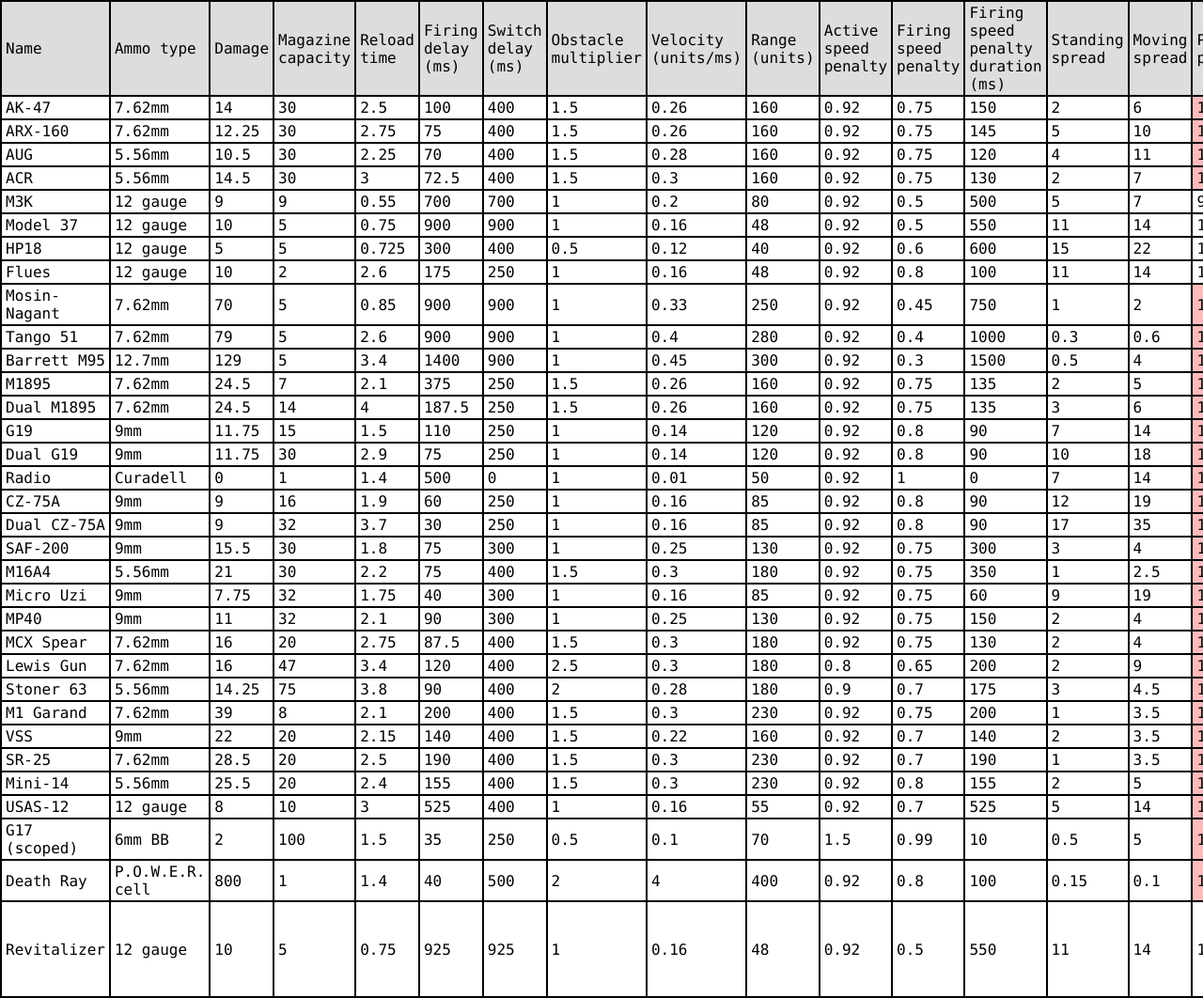
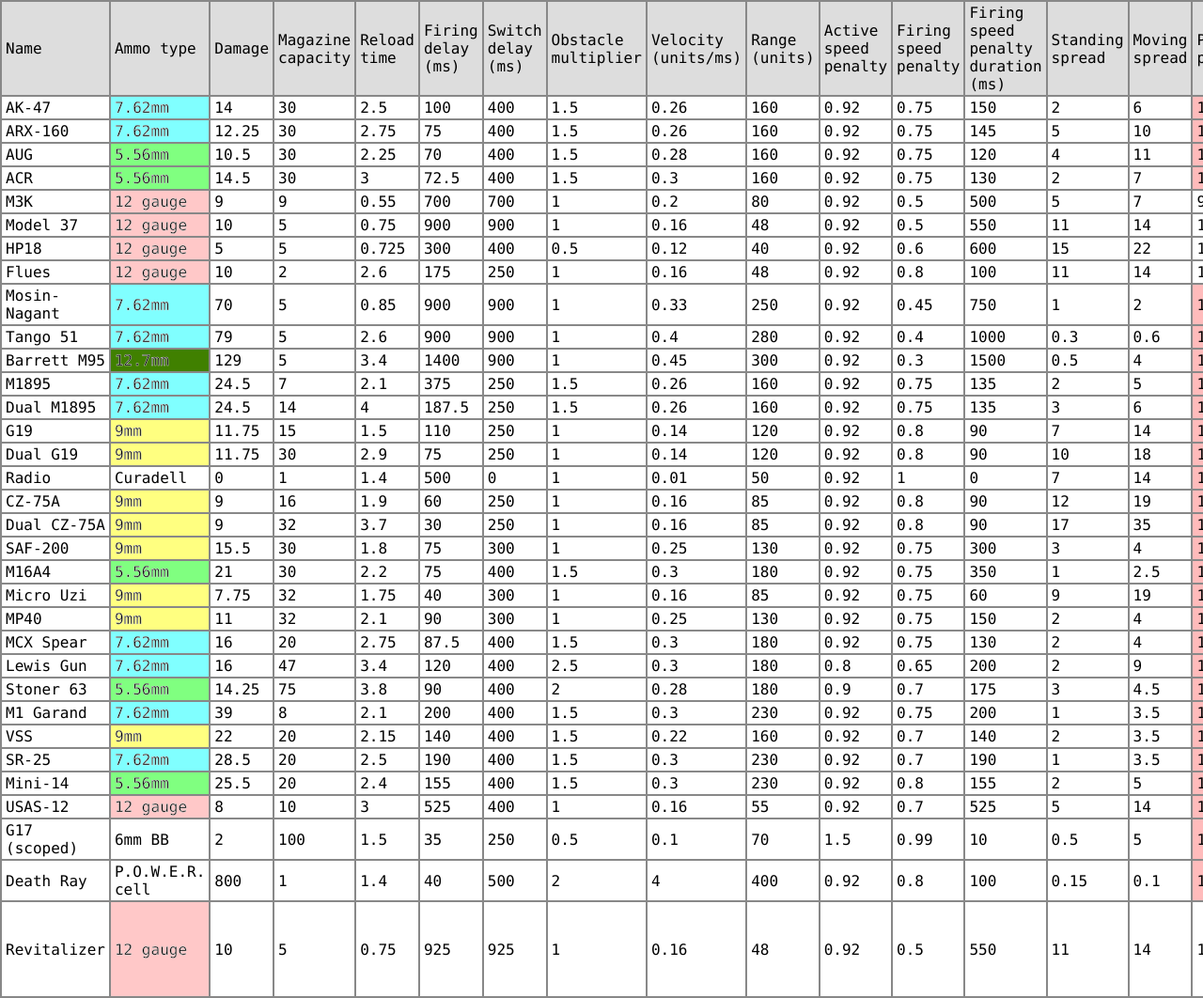
Before and after one commit to ei-pi/spreadsheet, a website with bundled scripts: page index.html in a window 1280 px wide. Shown: the top 1062 px of the page at 94% size. Built offline with nearby package versions, Linux system fonts and the light colour scheme.

Commit message:
color improvements

```diff
--- a/models/v0.14.0/exporter.ts
+++ b/models/v0.14.0/exporter.ts
@@ -1,12 +1,7 @@
-import { TableColumn } from "../../components/TableView/TableColumn.js";
 import { prepareTableView, PropertyDesc, TableView } from "../../components/TableView/TableView.js";
-import { makeElement, Maybe } from "../../util.js";
+import { makeElement } from "../../util.js";
 import { Guns, type GunDefinition, type DualGunNarrowing, type SingleGunNarrowing } from "./guns.js";
 import { ItemType, FireMode, customImports, WearerAttributes } from "./imports.js";
-
-type PossibleKeys = keyof GunDefinition |
-    keyof (GunDefinition & { readonly fireMode: FireMode.Burst; }) |
-    keyof (GunDefinition & { readonly isDual: true; });
 
 const properties: PropertyDesc<GunDefinition>[] = [
     new PropertyDesc(
@@ -21,7 +16,25 @@
         "The type of ammo fired by this weapon",
         null,
         {
-            postProcessor: ammo => customImports.rawAmmos[ammo].name
+            postProcessor: ammo => customImports.rawAmmos[ammo].name,
+            cellGenerator(column, item) {
+                const hasCustomColor = item.ammoType in customImports.bulletColors;
+
+                return makeElement(
+                    "td",
+                    {
+                        innerText: String(customImports.rawAmmos[item.ammoType].name),
+                        className: hasCustomColor
+                            ? "outline-text"
+                            : "",
+                        style: {
+                            backgroundColor: hasCustomColor
+                                ? `#${customImports.bulletColors[item.ammoType].toString(16)}`
+                                : ""
+                        }
+                    }
+                );
+            },
         }
     ),
     new PropertyDesc(
--- a/style.css
+++ b/style.css
@@ -19,12 +19,16 @@
     }
 
     table, tr, td {
-        border: 1px solid #000;
+        border: 1px solid #888;
     }
 
     table thead tr td {
         background-color: #ddd;
         color: #000;
+    }
+
+    table tbody tr td.outline-text {
+        -webkit-text-stroke: 0.5px #ddd;
     }
 
     table tbody tr td {
@@ -41,6 +45,7 @@
     body {
         background-color: #222;
     }
+
     table, tr, td {
         border: 1px solid #777;
     }
@@ -53,6 +58,10 @@
     table tbody tr td {
         background-color: #333;
         color: #ddd;
+    }
+
+    table tbody tr td.outline-text {
+        -webkit-text-stroke: 0.5px #333;
     }
 
     table tbody tr td.no-value-wrapper {
--- a/util.ts
+++ b/util.ts
@@ -82,7 +82,8 @@
         else element[key] = value;
     }
 
-    children && element.append(...[children].flat().filter(v => v !== void 0));
+    if (children !== undefined)
+        element.append(...[children].flat());
 
     for (const [event, lis] of Object.entries(listeners ?? {}))
         for (const li of [lis].flat())
@@ -123,8 +124,8 @@
         return maybe;
     }
 
-    private constructor(hasValue: false)
-    private constructor(hasValue: true, value: T)
+    private constructor(hasValue: false);
+    private constructor(hasValue: true, value: T);
     private constructor(hasValue: boolean, value?: T) {
         if (!Maybe.#allowInstantiation) {
             throw new Error("Cannot invoke this class' constructor directly. Use the static from or empty methods.");
```
